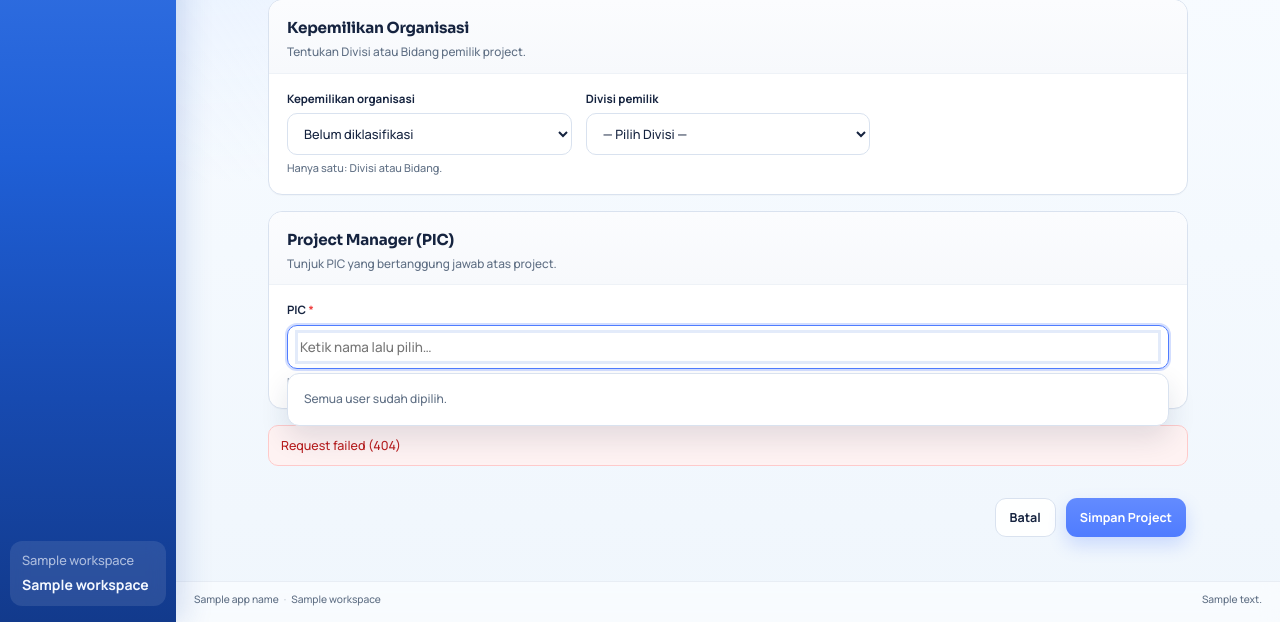
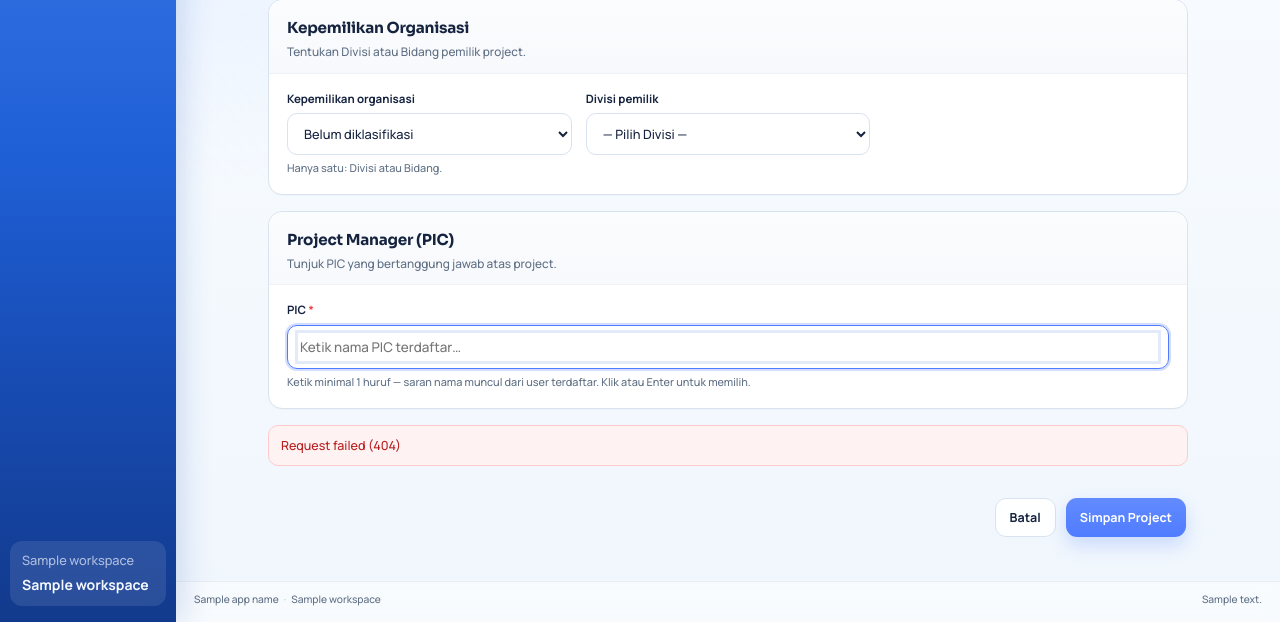
Before and after one commit to tri82wiyono/project-management-new, a Python web app: template app/templates/pages/project_form.html in a window 1280 px wide, after a click that opens the changed part. Shown: the part 816-1438 px from the top of the page. Run offline with Jinja, Linux system fonts and the light colour scheme; the template is opened without the code that fills it: most values are stand-ins (such as "Sample title", 1, 10 or a date in 2020); some libraries are stand-ins or nearby versions.

Commit message:
fix(project-form): PIC typeahead suggestions instead of full dropdown
Show registered-user matches only while typing, and float the panel with fixed positioning so it is not clipped by the page scroll/footer.

Co-authored-by: Cursor <cursoragent@cursor.com>

```diff
--- a/app/static/css/project-form.css
+++ b/app/static/css/project-form.css
@@ -137,7 +137,6 @@
 
 .project-form-page .pic-tagbox {
   position: relative;
-  z-index: 2;
 }
 
 .project-form-page .pic-input-wrap {
@@ -151,13 +150,62 @@
   font-size: 0.84rem;
 }
 
-.project-form-page .pic-dropdown {
-  z-index: 80;
+/* Floating typeahead — fixed so it is never clipped by main scroll/footer */
+.pic-suggest {
+  position: fixed;
+  z-index: 1200;
+  margin: 0;
+  padding: 6px;
+  background: #fff;
+  border: 1px solid var(--line);
+  border-radius: 12px;
+  box-shadow: 0 14px 32px rgba(28, 41, 71, 0.16);
+  box-sizing: border-box;
 }
 
-.project-form-page .form-section:has(.pic-dropdown:not([hidden])) {
-  position: relative;
-  z-index: 6;
+.pic-suggest[hidden] {
+  display: none !important;
+}
+
+.pic-suggest .pic-options {
+  max-height: 220px;
+  overflow: auto;
+  display: grid;
+  gap: 2px;
+}
+
+.pic-suggest .pic-option {
+  display: flex;
+  align-items: center;
+  justify-content: space-between;
+  gap: 8px;
+  width: 100%;
+  border: 0;
+  background: transparent;
+  text-align: left;
+  padding: 9px 11px;
+  border-radius: 8px;
+  cursor: pointer;
+  font-size: 0.8rem;
+  font-weight: 600;
+  color: var(--ink);
+}
+
+.pic-suggest .pic-option:hover,
+.pic-suggest .pic-option.active {
+  background: #eef2ff;
+}
+
+.pic-suggest .pic-option small {
+  color: var(--muted);
+  font-weight: 500;
+  font-size: 0.68rem;
+}
+
+.pic-suggest .pic-empty {
+  padding: 10px 12px;
+  color: var(--muted);
+  font-size: 0.76rem;
 }
 
 .form-page-actions {
--- a/app/static/js/project-form.js
+++ b/app/static/js/project-form.js
@@ -177,8 +177,8 @@
   function syncPicField() {
     els.fieldPic.value = selectedUsers().map((u) => u.name).join(", ");
     els.picSearch.placeholder = state.selectedPicIds.length
-      ? "Tambah nama…"
-      : "Ketik nama lalu pilih…";
+      ? "Tambah PIC lain…"
+      : "Ketik nama PIC terdaftar…";
     renderPicChips();
   }
 
@@ -194,13 +194,38 @@
       .join("");
   }
 
+  function positionPicSuggest() {
+    if (!els.picDropdown || !els.picWrap || els.picDropdown.hidden) return;
+    const rect = els.picWrap.getBoundingClientRect();
+    const gap = 6;
+    const maxH = 220;
+    const spaceBelow = window.innerHeight - rect.bottom - gap - 12;
+    const spaceAbove = rect.top - gap - 12;
+    const openUp = spaceBelow < 140 && spaceAbove > spaceBelow;
+    const height = Math.min(maxH, Math.max(120, openUp ? spaceAbove : spaceBelow));
+    els.picDropdown.style.left = `${Math.round(rect.left)}px`;
+    els.picDropdown.style.width = `${Math.round(rect.width)}px`;
+    els.picDropdown.style.maxHeight = `${Math.round(height)}px`;
+    if (openUp) {
+      els.picDropdown.style.top = "auto";
+      els.picDropdown.style.bottom = `${Math.round(window.innerHeight - rect.top + gap)}px`;
+    } else {
+      els.picDropdown.style.bottom = "auto";
+      els.picDropdown.style.top = `${Math.round(rect.bottom + gap)}px`;
+    }
+  }
+
   function renderPicOptions() {
-    state.suggestions = availableUsers(state.picSearch).slice(0, 12);
+    const q = state.picSearch.trim();
+    state.suggestions = q ? availableUsers(q).slice(0, 8) : [];
+    if (!q) {
+      state.highlightIndex = -1;
+      els.picOptions.innerHTML = "";
+      return;
+    }
     if (!state.suggestions.length) {
       state.highlightIndex = -1;
-      els.picOptions.innerHTML = `<div class="pic-empty">${
-        state.picSearch.trim() ? "Tidak ada nama yang cocok." : "Semua user sudah dipilih."
-      }</div>`;
+      els.picOptions.innerHTML = `<div class="pic-empty">Tidak ada nama terdaftar yang cocok dengan “${escapeHtml(q)}”.</div>`;
       return;
     }
     if (state.highlightIndex < 0 || state.highlightIndex >= state.suggestions.length) {
@@ -217,18 +242,29 @@
       .join("");
   }
 
-  function openPicDropdown() {
+  function openPicSuggest() {
+    const q = (els.picSearch?.value || state.picSearch || "").trim();
+    if (!q) {
+      closePicDropdown();
+      return;
+    }
+    if (els.picDropdown.parentElement !== document.body) {
+      document.body.appendChild(els.picDropdown);
+    }
+    renderPicOptions();
     els.picDropdown.hidden = false;
     els.picWrap.classList.add("open");
     els.picSearch.setAttribute("aria-expanded", "true");
-    renderPicOptions();
+    positionPicSuggest();
   }
 
   function closePicDropdown() {
+    if (!els.picDropdown) return;
     els.picDropdown.hidden = true;
-    els.picWrap.classList.remove("open");
-    els.picSearch.setAttribute("aria-expanded", "false");
+    els.picWrap?.classList.remove("open");
+    els.picSearch?.setAttribute("aria-expanded", "false");
     state.highlightIndex = -1;
+    state.suggestions = [];
   }
 
   function addPic(id) {
@@ -238,22 +274,18 @@
     state.picSearch = "";
     els.picSearch.value = "";
     syncPicField();
-    openPicDropdown();
+    closePicDropdown();
   }
 
   /** Commit typed PIC text into a selection before validate/save. */
   function commitPendingPicSearch() {
     const typed = (els.picSearch?.value || state.picSearch || "").trim().toLowerCase();
     if (!typed) return false;
-    if (!state.suggestions.length) {
-      state.suggestions = availableUsers(typed).slice(0, 12);
-    }
-    const exact = state.suggestions.find((u) => String(u.name || "").toLowerCase() === typed)
-      || availableUsers(typed).find((u) => String(u.name || "").toLowerCase() === typed);
-    const pick = exact || state.suggestions[state.highlightIndex] || state.suggestions[0];
+    const matches = availableUsers(typed);
+    const exact = matches.find((u) => String(u.name || "").toLowerCase() === typed);
+    const pick = exact || state.suggestions[state.highlightIndex] || matches[0];
     if (!pick) return false;
     addPic(pick.id);
-    closePicDropdown();
     return true;
   }
 
@@ -658,25 +690,22 @@
     els.picWrap.addEventListener("click", (e) => {
       if (e.target.closest("[data-remove-pic]")) return;
       els.picSearch.focus();
-      openPicDropdown();
     });
-    els.picSearch.addEventListener("focus", openPicDropdown);
     els.picSearch.addEventListener("input", () => {
       state.picSearch = els.picSearch.value;
       state.highlightIndex = 0;
-      openPicDropdown();
+      openPicSuggest();
     });
     els.picSearch.addEventListener("keydown", (e) => {
       if (e.key === "Backspace" && !els.picSearch.value && state.selectedPicIds.length) {
         e.preventDefault();
         removePic(state.selectedPicIds[state.selectedPicIds.length - 1]);
-        openPicDropdown();
         return;
       }
       if (els.picDropdown.hidden) {
-        if (e.key === "ArrowDown") {
+        if (e.key === "ArrowDown" && els.picSearch.value.trim()) {
           e.preventDefault();
-          openPicDropdown();
+          openPicSuggest();
         }
         return;
       }
@@ -721,10 +750,19 @@
       els.picSearch.focus();
     });
     document.addEventListener("click", (e) => {
+      if (els.picDropdown.hidden) return;
       const box = document.getElementById("pic-multiselect");
-      if (!box || els.picDropdown.hidden) return;
-      if (!box.contains(e.target)) closePicDropdown();
+      if (box?.contains(e.target) || els.picDropdown.contains(e.target)) return;
+      closePicDropdown();
     });
+    window.addEventListener("resize", () => positionPicSuggest());
+    document.querySelector(".main-content")?.addEventListener(
+      "scroll",
+      () => {
+        if (!els.picDropdown.hidden) positionPicSuggest();
+      },
+      { passive: true }
+    );
   }
 
   function wireDocEvents() {
--- a/app/templates/pages/project_form.html
+++ b/app/templates/pages/project_form.html
@@ -4,7 +4,7 @@
 
 {% block head_extra %}
   <link rel="stylesheet" href="/static/css/projects.css?v=24" />
-  <link rel="stylesheet" href="/static/css/project-form.css?v=4" />
+  <link rel="stylesheet" href="/static/css/project-form.css?v=5" />
   <link rel="stylesheet" href="https://cdn.jsdelivr.net/npm/quill@2.0.3/dist/quill.snow.css" />
 {% endblock %}
 
@@ -188,19 +188,19 @@
                   type="text"
                   id="pic-search"
                   class="pic-search"
-                  placeholder="Ketik nama lalu pilih…"
+                  placeholder="Ketik nama PIC terdaftar…"
                   autocomplete="off"
                   aria-autocomplete="list"
                   aria-expanded="false"
                   aria-controls="pic-options"
                 />
               </div>
-              <div class="pic-dropdown" id="pic-dropdown" hidden>
-                <div class="pic-options" id="pic-options" role="listbox"></div>
-              </div>
+            </div>
+            <div class="pic-suggest" id="pic-dropdown" hidden>
+              <div class="pic-options" id="pic-options" role="listbox"></div>
             </div>
             <input type="hidden" id="field-pic" name="pic" value="" />
-            <small class="field-hint">Ketik nama untuk autocomplete, pilih beberapa sebagai tag.</small>
+            <small class="field-hint">Ketik minimal 1 huruf — saran nama muncul dari user terdaftar. Klik atau Enter untuk memilih.</small>
           </div>
         </div>
       </section>
@@ -217,5 +217,5 @@
 
 {% block scripts %}
   <script src="https://cdn.jsdelivr.net/npm/quill@2.0.3/dist/quill.js"></script>
-  <script src="/static/js/project-form.js?v=4" defer></script>
+  <script src="/static/js/project-form.js?v=5" defer></script>
 {% endblock %}
```
